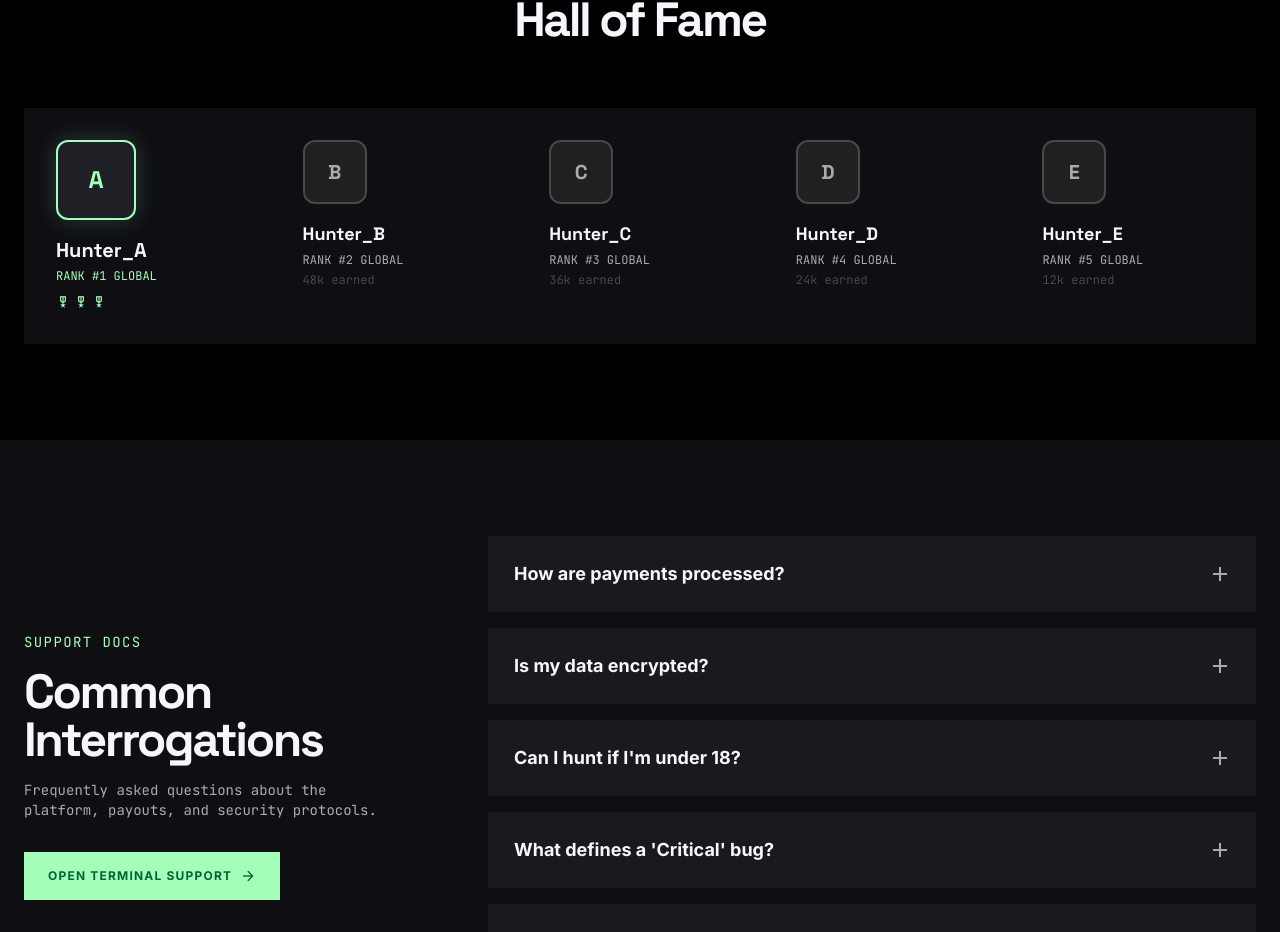
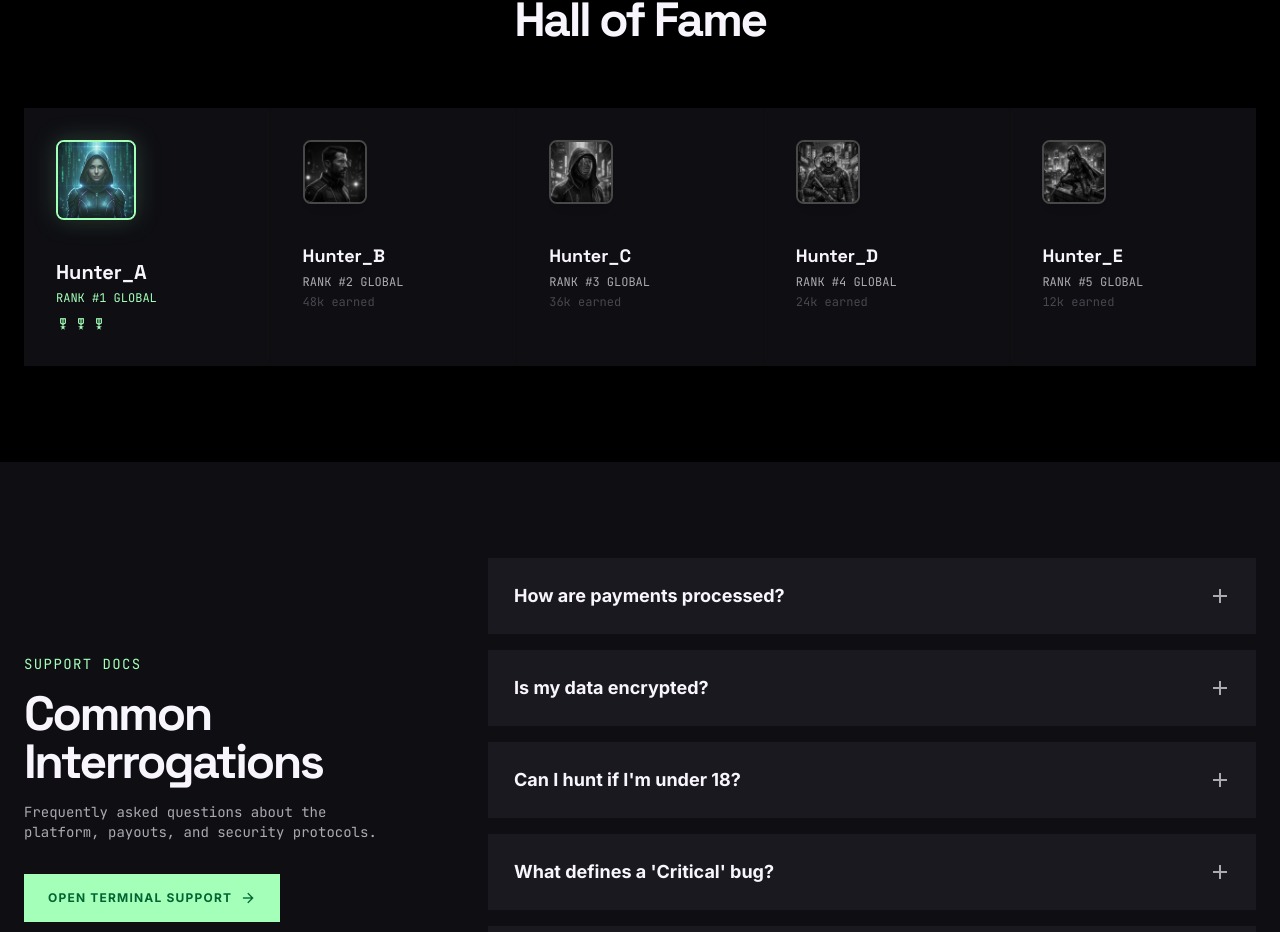
Before and after one commit to ramanverse/BugArena, a React (Vite) app in the folder bugarena-frontend/: page / in a window 1280 px wide. Shown: the part 3315-4247 px from the top of the page. Built offline with nearby package versions, Linux system fonts and the light colour scheme; no server answers.

Commit message:
feat: complete Hall of Fame with 5 custom hunter avatars

```diff
--- a/bugarena-frontend/src/pages/Landing/LandingPage.jsx
+++ b/bugarena-frontend/src/pages/Landing/LandingPage.jsx
@@ -5,6 +5,7 @@ import { useAuth } from '../../hooks/useAuth'
 import Navbar from '../../components/layout/Navbar'
 import Footer from '../../components/layout/Footer'
 import PageTransition from '../../components/layout/PageTransition'
+import Avatar from '../../components/ui/Avatar'
 import { getStats } from '../../api/admin.api'
 import { getPrograms } from '../../api/program.api'
 import { getLeaderboard } from '../../api/leaderboard.api'
@@ -412,19 +413,16 @@ export default function LandingPage() {
                   key={i}
                   className="bg-surface-dim p-8 space-y-4 group cursor-pointer hover:bg-surface-container transition-colors"
                 >
-                  <div className="relative inline-block">
-                    {i === 0 ? (
-                      <>
-                        <div className="absolute inset-0 bg-primary/20 blur-md group-hover:blur-xl transition-all duration-500 rounded-full" />
-                        <div className="relative w-20 h-20 rounded-full border-2 border-primary bg-surface-container-high flex items-center justify-center font-headline font-bold text-2xl text-primary">
-                          {hunter?.name?.[0] || 'A'}
-                        </div>
-                      </>
-                    ) : (
-                      <div className="w-16 h-16 rounded-full border-2 border-outline-variant bg-surface-container-high flex items-center justify-center font-headline font-bold text-xl text-on-surface-variant grayscale group-hover:grayscale-0 transition-all">
-                        {hunter?.name?.[0] || String.fromCharCode(65 + i)}
-                      </div>
+                  <div className="relative inline-block mb-4">
+                    {i === 0 && (
+                      <div className="absolute inset-0 bg-primary/20 blur-md group-hover:blur-xl transition-all duration-500 rounded-xl" />
                     )}
+                    <Avatar
+                      name={hunter?.name || `Hunter_${String.fromCharCode(65 + i)}`}
+                      src={`/images/avatars/hunter${i + 1}.jpg`}
+                      size={i === 0 ? 'xl' : 'lg'}
+                      className={i === 0 ? 'border-2 border-primary' : 'border-2 border-outline-variant grayscale group-hover:grayscale-0 transition-all'}
+                    />
                   </div>
 
                   <div>
```
Also changed, not shown: bugarena-frontend/public/images/avatars/hunter4.jpg (added), bugarena-frontend/public/images/avatars/hunter5.jpg (added).
